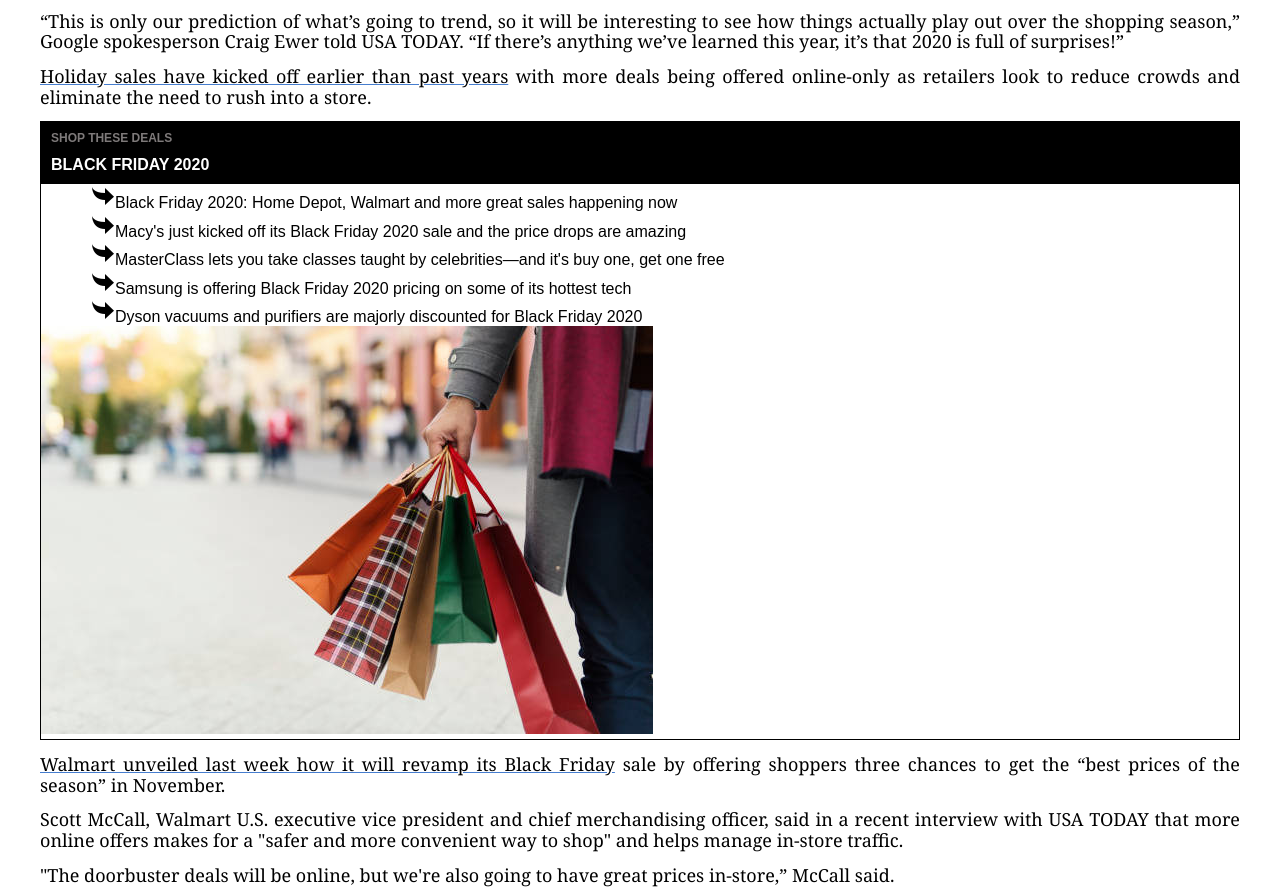
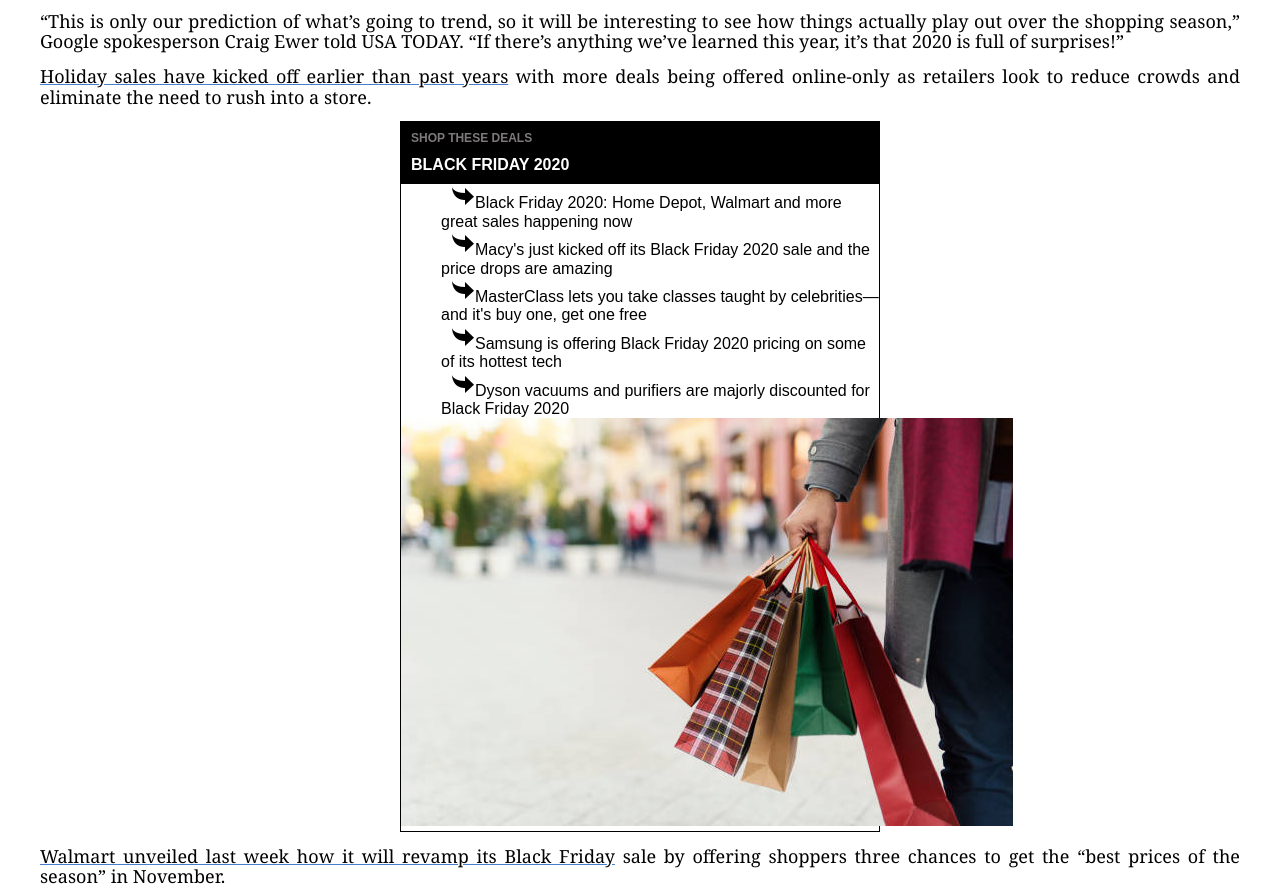
Before and after one commit to AgustinPernigotti/first-html-page, a plain HTML site: page index.html in a window 1280 px wide. Shown: the part 2276-3166 px from the top of the page. Drawn offline with Linux system fonts and the light colour scheme.

Commit message:
css eddited

```diff
--- a/css/style.css
+++ b/css/style.css
@@ -181,7 +181,8 @@ div p a:visited{
 
 .container-aside{
     border: 1px solid #000000;
-    margin: auto;
+    margin-right: 30%;
+    margin-left: 30%;
     position: relative;
 }
 
```
